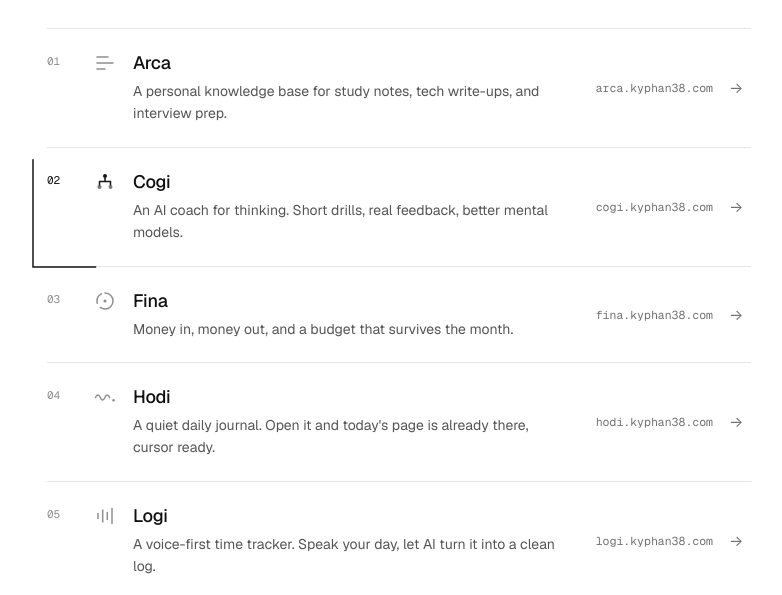
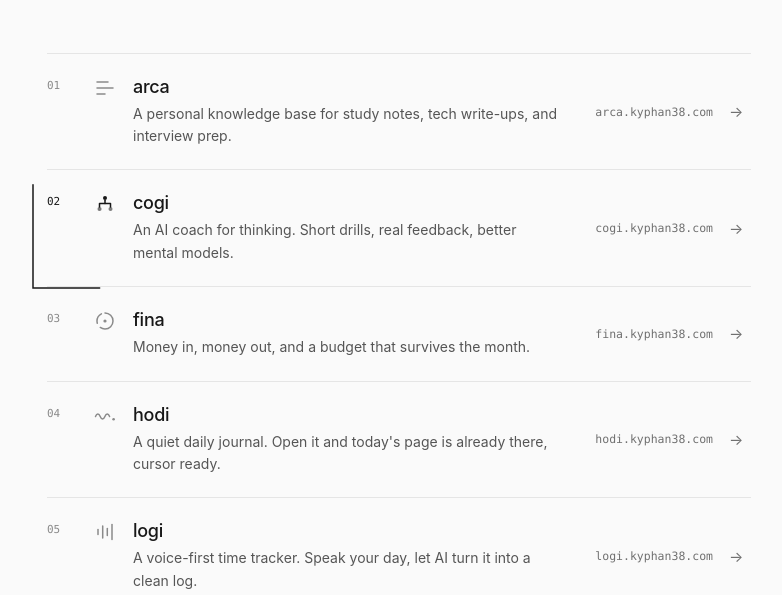
Before and after one commit to kyphan38/hub, a plain HTML site: page index.html in a window 1280 px wide. Shown: the part 324-919 px from the top of the page, without its empty margins (241-1023 px from the left). Drawn offline with nearby package versions, Linux system fonts and the light colour scheme.

Commit message:
style(ui): move to the shared gray look with a dark mode
Follow ws/app/DESIGN.md: system font instead of Geist, the shared gray
values, a dark mode that follows the device, and a selection color. The
green status dot is now ink, rows use the theme ink as their accent, and
app names are lowercase like their login screens.

```diff
--- a/index.html
+++ b/index.html
@@ -5,35 +5,53 @@
 <meta name="viewport" content="width=device-width, initial-scale=1.0">
 <title>kyphan38</title>
 <meta name="description" content="Seven small apps built for one person: knowledge, thinking, money, writing, time, focus, and language.">
-<meta name="color-scheme" content="light">
+<meta name="color-scheme" content="light dark">
 <link rel="icon" href="favicon.svg" type="image/svg+xml">
 <link rel="apple-touch-icon" href="branding/hub-icon.svg">
-<meta name="theme-color" content="#ffffff">
-<link rel="preconnect" href="https://fonts.googleapis.com">
-<link rel="preconnect" href="https://fonts.gstatic.com" crossorigin>
-<link href="https://fonts.googleapis.com/css2?family=Geist:wght@300;400;500&family=Geist+Mono:wght@400&display=swap" rel="stylesheet">
+<meta name="theme-color" content="#fafafa" media="(prefers-color-scheme: light)">
+<meta name="theme-color" content="#111111" media="(prefers-color-scheme: dark)">
 <style>
+  /* Shared gray look of ws/app/DESIGN.md: only black, white and gray, system
+     font, light and dark. hub has no Settings page, so it follows the device. */
   :root {
-    --bg: #ffffff;
-    --fg: #101010;
-    --muted: #555555;   /* body copy      ~7.5:1 */
-    --meta: #707070;    /* domains, chrome ~5.0:1 */
-    --faint: #8f8f8f;   /* numbers, icons  ~3.2:1 */
-    --dim: #919191;     /* large display type */
+    --bg: #fafafa;
+    --fg: #171717;
+    --muted: #555555;   /* body copy      ~7.2:1 */
+    --meta: #707070;    /* domains, chrome ~4.8:1 */
+    --faint: #8a8a8a;   /* numbers, icons  ~3.3:1 */
+    --dim: #8a8a8a;     /* large display type */
     --line: #e5e5e5;
-    --accent: #101010;
-    --mono: 'Geist Mono', ui-monospace, SFMono-Regular, Menlo, monospace;
+    --select: rgb(23 23 23 / 0.14);
+    --accent: var(--fg);
+    --mono: ui-monospace, SFMono-Regular, Menlo, monospace;
     --ease: cubic-bezier(0.22, 1, 0.36, 1);
+    color-scheme: light;
   }
+
+  @media (prefers-color-scheme: dark) {
+    :root {
+      --bg: #111111;
+      --fg: #e8e8e8;
+      --muted: #a3a3a3;
+      --meta: #8a8a8a;
+      --faint: #7a7a7a;
+      --dim: #7a7a7a;
+      --line: #262626;
+      --select: rgb(232 232 232 / 0.18);
+      color-scheme: dark;
+    }
+  }
+
+  ::selection { background: var(--select); color: inherit; }
 
   *, *::before, *::after { box-sizing: border-box; margin: 0; padding: 0; }
 
-  html { -webkit-text-size-adjust: 100%; }
+  html { -webkit-text-size-adjust: 100%; background: var(--bg); }
 
   body {
     background: var(--bg);
     color: var(--fg);
-    font-family: 'Geist', system-ui, -apple-system, sans-serif;
+    font-family: -apple-system, BlinkMacSystemFont, "Segoe UI", system-ui, sans-serif;
     font-weight: 400;
     -webkit-font-smoothing: antialiased;
     min-height: 100vh;
@@ -55,7 +73,7 @@
     pointer-events: none;
     z-index: 0;
     opacity: 0;
-    background: radial-gradient(circle closest-side, var(--glow, #101010), transparent 72%);
+    background: radial-gradient(circle closest-side, var(--glow, var(--fg)), transparent 72%);
     filter: blur(24px);
     transition: opacity 0.55s var(--ease), background 0.45s linear;
     will-change: transform;
@@ -96,14 +114,14 @@
     width: 6px;
     height: 6px;
     border-radius: 50%;
-    background: #16a34a;
+    background: var(--fg);
     animation: pulse 2.4s ease-out infinite;
   }
 
   @keyframes pulse {
-    0%   { box-shadow: 0 0 0 0 rgba(22,163,74,0.4); }
-    70%  { box-shadow: 0 0 0 8px rgba(22,163,74,0); }
-    100% { box-shadow: 0 0 0 0 rgba(22,163,74,0); }
+    0%   { box-shadow: 0 0 0 0 color-mix(in srgb, var(--fg) 40%, transparent); }
+    70%  { box-shadow: 0 0 0 8px color-mix(in srgb, var(--fg) 0%, transparent); }
+    100% { box-shadow: 0 0 0 0 color-mix(in srgb, var(--fg) 0%, transparent); }
   }
 
   @keyframes fade { to { opacity: 1; } }
@@ -457,7 +475,7 @@
       <svg class="trace" aria-hidden="true"><path/></svg>
       <ul class="apps">
 
-      <li class="item" style="--accent:#141414; --i:0">
+      <li class="item" style="--i:0">
         <a class="row" href="https://arca.kyphan38.com" target="_blank" rel="noopener">
           <span class="num">01</span>
           <span class="glyph" aria-hidden="true">
@@ -468,7 +486,7 @@
             </svg>
           </span>
           <span class="body">
-            <span class="name">Arca</span>
+            <span class="name">arca</span>
             <span class="desc">A personal knowledge base for study notes, tech write-ups, and interview prep.</span>
           </span>
           <span class="meta">arca.kyphan38.com</span>
@@ -476,7 +494,7 @@
         </a>
       </li>
 
-      <li class="item" style="--accent:#141414; --i:1">
+      <li class="item" style="--i:1">
         <a class="row" href="https://cogi.kyphan38.com" target="_blank" rel="noopener">
           <span class="num">02</span>
           <span class="glyph" aria-hidden="true">
@@ -489,7 +507,7 @@
             </svg>
           </span>
           <span class="body">
-            <span class="name">Cogi</span>
+            <span class="name">cogi</span>
             <span class="desc">An AI coach for thinking. Short drills, real feedback, better mental models.</span>
           </span>
           <span class="meta">cogi.kyphan38.com</span>
@@ -497,7 +515,7 @@
         </a>
       </li>
 
-      <li class="item" style="--accent:#141414; --i:2">
+      <li class="item" style="--i:2">
         <a class="row" href="https://fina.kyphan38.com" target="_blank" rel="noopener">
           <span class="num">03</span>
           <span class="glyph" aria-hidden="true">
@@ -507,7 +525,7 @@
             </svg>
           </span>
           <span class="body">
-            <span class="name">Fina</span>
+            <span class="name">fina</span>
             <span class="desc">Money in, money out, and a budget that survives the month.</span>
           </span>
           <span class="meta">fina.kyphan38.com</span>
@@ -515,7 +533,7 @@
         </a>
       </li>
 
-      <li class="item" style="--accent:#141414; --i:3">
+      <li class="item" style="--i:3">
         <a class="row" href="https://hodi.kyphan38.com" target="_blank" rel="noopener">
           <span class="num">04</span>
           <span class="glyph" aria-hidden="true">
@@ -525,7 +543,7 @@
             </svg>
           </span>
           <span class="body">
-            <span class="name">Hodi</span>
+            <span class="name">hodi</span>
             <span class="desc">A quiet daily journal. Open it and today's page is already there, cursor ready.</span>
           </span>
           <span class="meta">hodi.kyphan38.com</span>
@@ -533,7 +551,7 @@
         </a>
       </li>
 
-      <li class="item" style="--accent:#141414; --i:4">
+      <li class="item" style="--i:4">
         <a class="row" href="https://logi.kyphan38.com" target="_blank" rel="noopener">
           <span class="num">05</span>
           <span class="glyph" aria-hidden="true">
@@ -545,7 +563,7 @@
             </svg>
           </span>
           <span class="body">
-            <span class="name">Logi</span>
+            <span class="name">logi</span>
             <span class="desc">A voice-first time tracker. Speak your day, let AI turn it into a clean log.</span>
           </span>
           <span class="meta">logi.kyphan38.com</span>
@@ -553,7 +571,7 @@
         </a>
       </li>
 
-      <li class="item" style="--accent:#141414; --i:5">
+      <li class="item" style="--i:5">
         <a class="row" href="https://github.com/kyphan38/mora/releases" target="_blank" rel="noopener">
           <span class="num">06</span>
           <span class="glyph" aria-hidden="true">
@@ -564,7 +582,7 @@
             </svg>
           </span>
           <span class="body">
-            <span class="name">Mora</span>
+            <span class="name">mora</span>
             <span class="desc">A quiet Pomodoro timer for deep work, with calm sound and still backgrounds.</span>
           </span>
           <span class="meta">desktop &middot; macos, linux</span>
@@ -572,7 +590,7 @@
         </a>
       </li>
 
-      <li class="item" style="--accent:#141414; --i:6">
+      <li class="item" style="--i:6">
         <a class="row" href="https://noda.kyphan38.com" target="_blank" rel="noopener">
           <span class="num">07</span>
           <span class="glyph" aria-hidden="true">
@@ -584,7 +602,7 @@
             </svg>
           </span>
           <span class="body">
-            <span class="name">Noda</span>
+            <span class="name">noda</span>
             <span class="desc">Language practice the slow way: dictation, shadowing, and flashcards.</span>
           </span>
           <span class="meta">noda.kyphan38.com</span>
@@ -654,7 +672,7 @@
       return {
         top: top,
         bottom: top + item.offsetHeight,
-        accent: item.style.getPropertyValue('--accent').trim(),
+        accent: item.style.getPropertyValue('--accent').trim() || 'var(--accent)',
       };
     });
 
@@ -785,7 +803,7 @@
   }, { passive: true });
 
   document.querySelectorAll('.item').forEach(function (item) {
-    var accent = item.style.getPropertyValue('--accent').trim();
+    var accent = item.style.getPropertyValue('--accent').trim() || 'var(--accent)';
     item.addEventListener('pointerenter', function () {
       glow.style.setProperty('--glow', accent);
       document.body.classList.add('lit');
```
